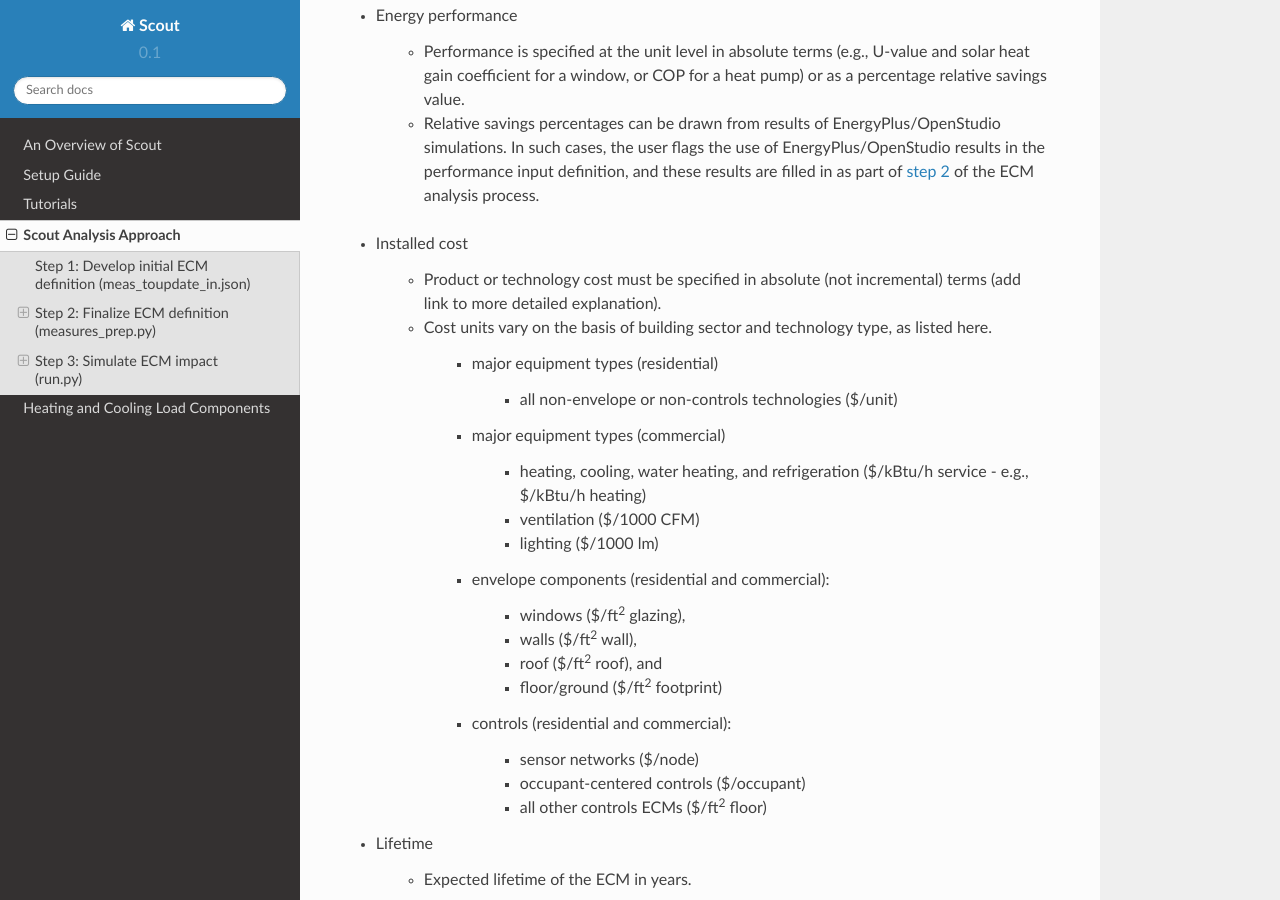
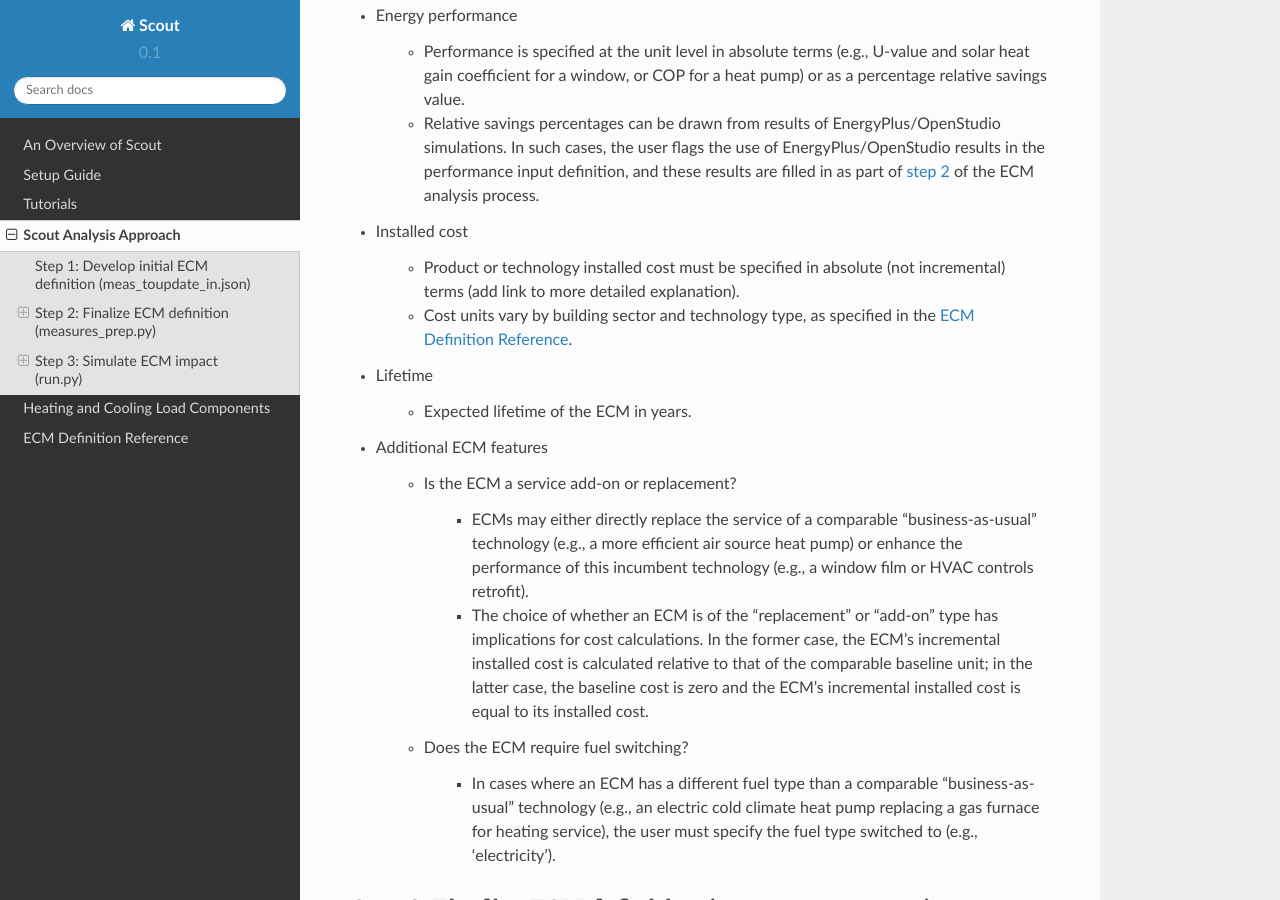
Before and after one commit to trynthink/scout, a Sphinx documentation site: the page built from docs/analysis_approach.rst, in a window 1280 px wide and 900 px high, scrolled down 1612 px. Built offline with Sphinx 7.4.7 and the Read the Docs theme 2.0.0, drawn with Linux system fonts in a browser that asks for light colours.

Commit message:
Add section for cost and performance units
Add new section to the documentation that lists the installed cost and energy performance units that should be used when authoring new ECMs. Move the installed cost units information from the analysis approach section and add the performance units information. Update references in the documentation (including those waiting for the newly created performance units details) to point to the new language.

```diff
--- a/docs/analysis_approach.rst
+++ b/docs/analysis_approach.rst
@@ -1,6 +1,5 @@
 .. Substitutions
 .. |CO2| replace:: CO\ :sub:`2`
-.. |ft2| replace:: ft\ :sup:`2`
 
 .. _analysis-approach:
 
@@ -69,35 +68,10 @@
    * Performance is specified at the unit level in absolute terms (e.g., U-value and solar heat gain coefficient for a window, or COP for a heat pump) or as a percentage relative savings value.
    * Relative savings percentages can be drawn from results of EnergyPlus/OpenStudio simulations. In such cases, the user flags the use of EnergyPlus/OpenStudio results in the performance input definition, and these results are filled in as part of :ref:`step 2 <analysis-step-2>` of the ECM analysis process.
 
-.. _ecm-installed-cost:
-
 * Installed cost
 
-   * Product or technology cost must be specified in absolute (not incremental) terms (add link to more detailed explanation).
-   * Cost units vary on the basis of building sector and technology type, as listed here.
-
-      * major equipment types (residential)
-
-         * all non-envelope or non-controls technologies ($/unit)
-
-      * major equipment types (commercial)
-
-         * heating, cooling, water heating, and refrigeration ($/kBtu/h service - e.g., $/kBtu/h heating)
-         * ventilation ($/1000 CFM)
-         * lighting ($/1000 lm)
-
-      * envelope components (residential and commercial):
-
-         * windows ($/|ft2| glazing),
-         * walls ($/|ft2| wall),
-         * roof ($/|ft2| roof), and
-         * floor/ground ($/|ft2| footprint)
-
-      * controls (residential and commercial):
-
-         * sensor networks ($/node)
-         * occupant-centered controls ($/occupant)
-         * all other controls ECMs ($/|ft2| floor)
+   * Product or technology installed cost must be specified in absolute (not incremental) terms (add link to more detailed explanation).
+   * Cost units vary by building sector and technology type, as specified in the :ref:`ECM Definition Reference <ecm-installed-cost-units>`.
 
 * Lifetime
 
--- a/docs/index.rst
+++ b/docs/index.rst
@@ -21,6 +21,7 @@
    tutorials
    analysis_approach
    thermal_load_components
+   ecm_reference
 ..   maintenance
 
 
--- a/docs/tutorials.rst
+++ b/docs/tutorials.rst
@@ -175,11 +175,10 @@
 .. ADD EXPLANATION OF HOW TO USE SECONDARY FIELDS
 .. UNSURE OF HOW TO EXPLAIN HOW TO CONFIGURE OPENSTUDIO MEASURE (AND DO WE EXPECT USERS TO DO THAT) TO PROVIDE THE INFORMATION HERE
 
-.. NEED PERFORMANCE UNITS GUIDE IN DOCUMENTATION FOR END USES
 
 The energy performance or efficiency of the ECM must be specified in three parts: the quantitative performance (only the value(s)), the units of the performance value(s) provided, and source(s) that support the indicated performance information.
 
-The units specified are expected to be consistent with the units for each end use outlined in (add link).
+The units specified are expected to be consistent with the units for each end use outlined in the :ref:`ECM Definition Reference <ecm-performance-units>` section.
 
 The source(s) for the performance data should be credible sources, such as :ref:`those outlined <ecm-sources>` in the :ref:`analysis-approach` section. The source information should be provided using only the fields shown in the example.
 
@@ -209,7 +208,7 @@
 Installed Cost
 **************
 
-The absolute installed cost must be specified for the ECM, including the cost value, units, and reference source. The cost units should be specified according to :ref:`this list <ecm-installed-cost>`, noting that residential and commercial equipment have different units, and that sensors and controls ECMs also have different units from other equipment types.
+The absolute installed cost must be specified for the ECM, including the cost value, units, and reference source. The cost units should be specified according to :ref:`this list <ecm-installed-cost-units>`, noting that residential and commercial equipment have different units, and that sensors and controls ECMs also have different units from other equipment types.
 
 If applicable to the ECM, separate cost values can be provided for residential and commercial building types. Units should match the level of specificity in the values, and source information should be included for all values articulated, if separate sources are used for different building types.
 
```
Also changed, not shown: docs/ecm_reference.rst (added, +99 -0 lines).
